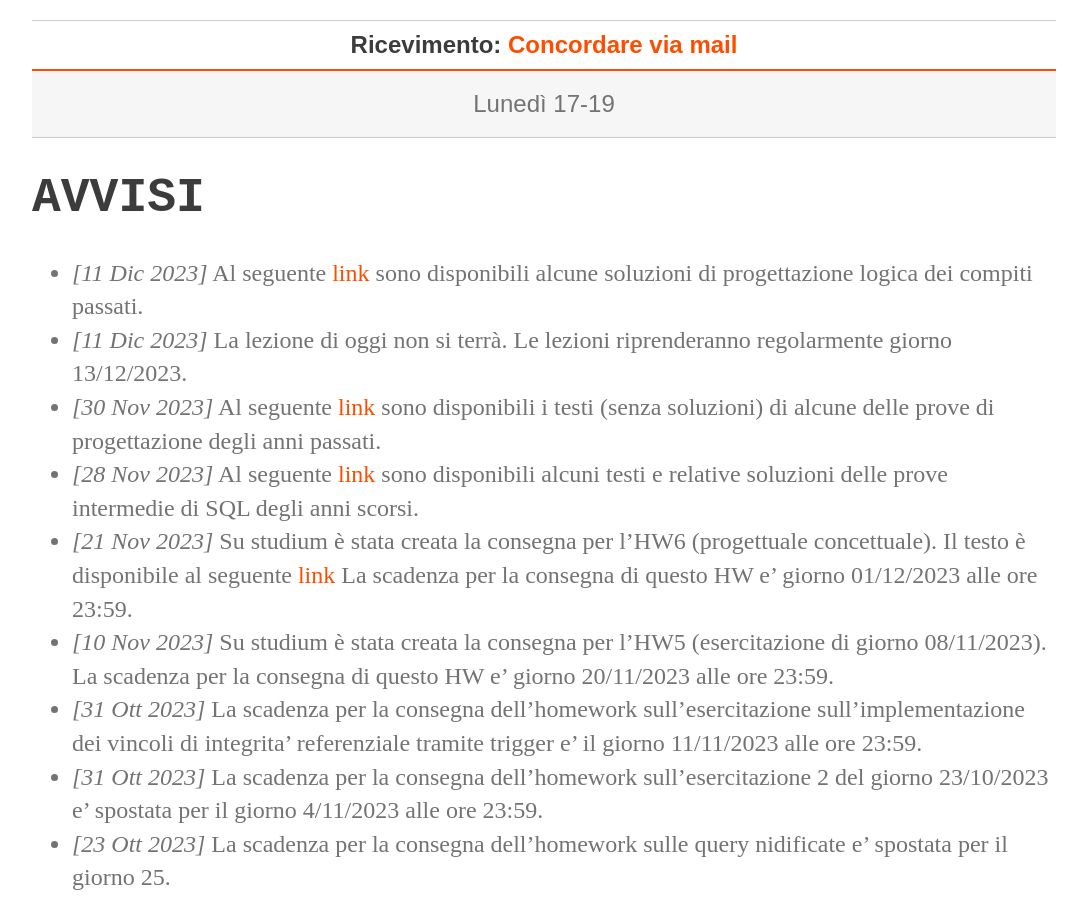
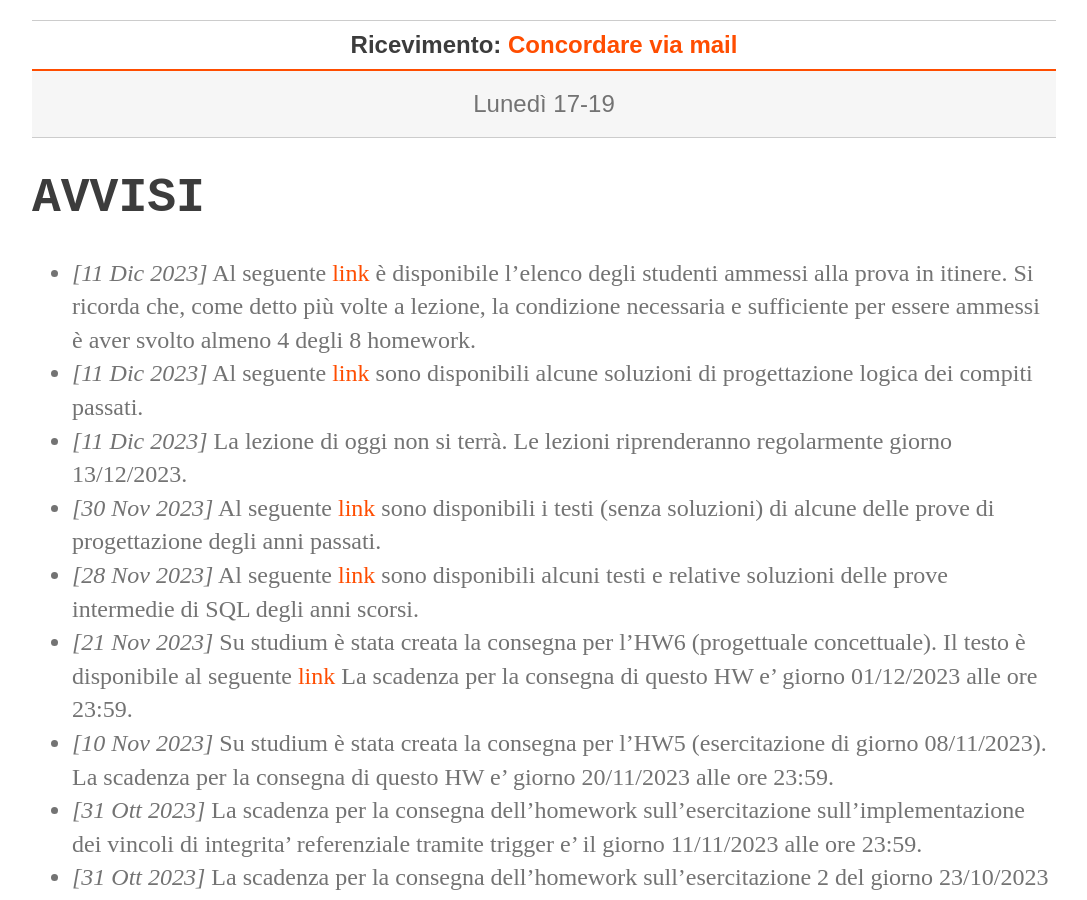
Before and after one commit to perceivelab/database-course, a Jekyll site: the page built from index.md, in a window 1280 px wide and 900 px high, scrolled down 440 px. Shown: the whole window, without its empty margins (96-1183 px from the left). Built offline with Jekyll 4.4.1, drawn with Linux system fonts in a browser that asks for light colours.

Commit message:
Update index.md

```diff
--- a/index.md
+++ b/index.md
@@ -21,7 +21,7 @@ layout: default
 
 # AVVISI
 
-
+- *[11 Dic 2023]* Al seguente [link](https://drive.google.com/file/d/1XB-9rAfjfNJBU3R8tG5M7LjP4MUoHx5L/view?usp=sharing) è disponibile l'elenco degli studenti ammessi alla prova in itinere. Si ricorda che, come detto più volte a lezione, la condizione necessaria e sufficiente per essere ammessi è aver svolto almeno 4 degli 8 homework.
 - *[11 Dic 2023]* Al seguente [link](https://drive.google.com/drive/folders/1arDOIwwk9kbYYq2LnrAhxb2ro3ECiIdn?usp=sharing) sono disponibili alcune soluzioni di progettazione logica dei compiti passati.
 - *[11 Dic 2023]* La lezione di oggi non si terrà. Le lezioni riprenderanno regolarmente giorno 13/12/2023.
 - *[30 Nov 2023]* Al seguente [link](https://drive.google.com/file/d/1NsUD0S-Za3rHmdlJ6wj-eYclzNrcMTDU/view?usp=sharing) sono disponibili i testi (senza soluzioni) di alcune delle prove di progettazione degli anni passati.
```
